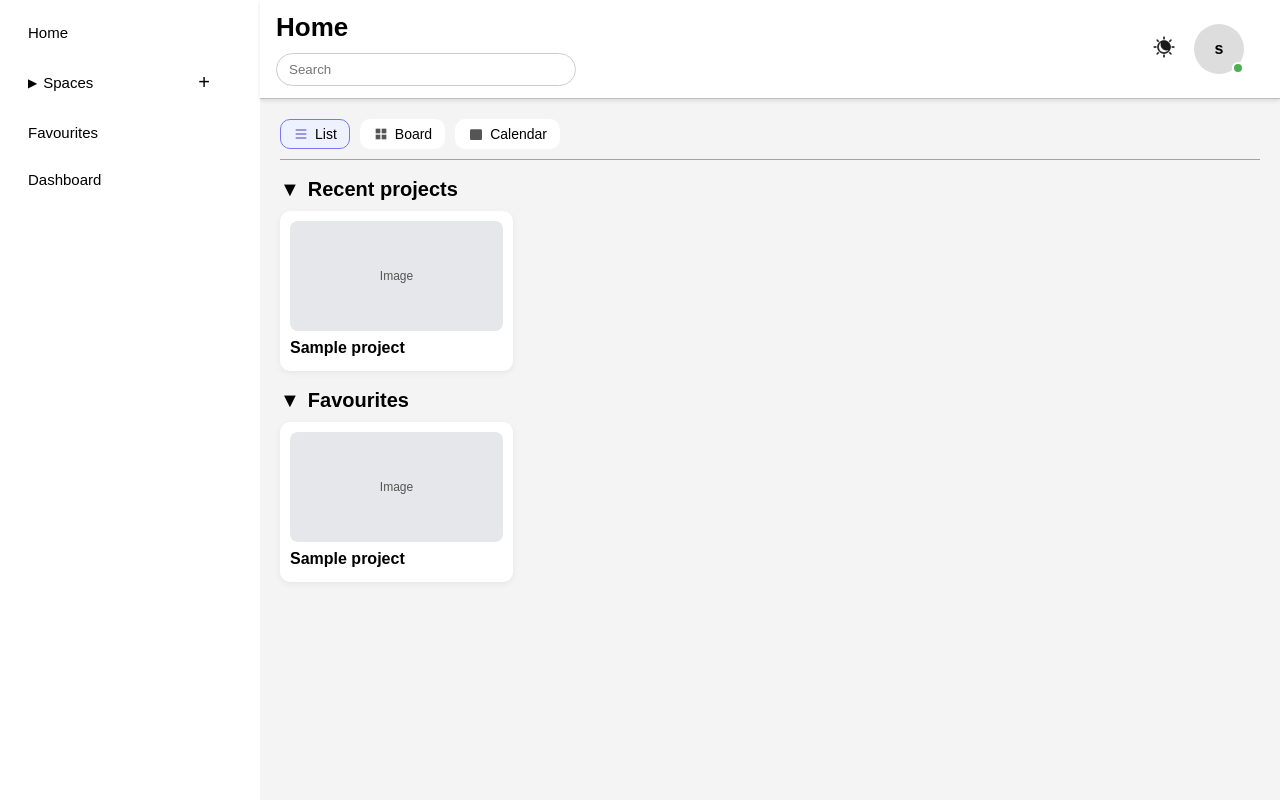
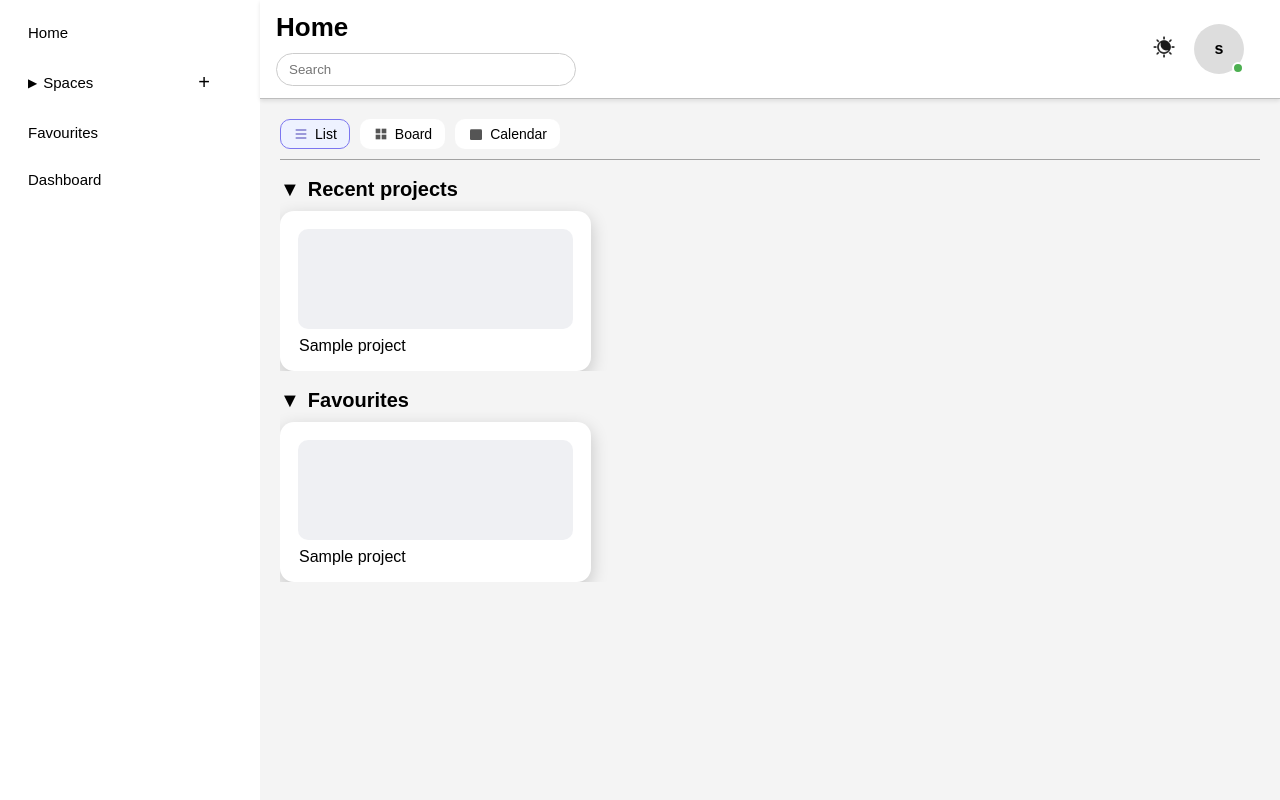
Before and after one commit to adsetsuko0/task_manager, a Django app: page / in a window 1280 px wide. Run offline with Django 5.2, Linux system fonts and the light colour scheme; a user stored in the database is signed in; tables that the repository leaves empty hold one stand-in row (values such as "Sample post").

Commit message:
fix card showing

```diff
--- a/tasks/static/tasks/css/style.css
+++ b/tasks/static/tasks/css/style.css
@@ -386,9 +386,7 @@ body.dark-theme .view-switch button:hover {
     align-items: center;
 }
 
-.section.collapsed .cards {
-    display: none;
-}
+
 
 .section-header span {
     transition: .2s;
@@ -400,53 +398,11 @@ body.dark-theme .view-switch button:hover {
 
 /* ===== TASK CARDS ===== */
 
-.cards {
-    margin-top: 10px;
-    display: grid;
-    grid-template-columns: repeat(auto-fill, minmax(220px, 1fr));
-    gap: 16px;
-}
 
-.card {
-    background: #fff;
-    border-radius: 10px;
-    color: #000;
-    padding: 10px;
-    box-shadow: 0 2px 6px rgba(0, 0, 0, .06);
-    position: relative;
-}
 
-.card-img {
-    background: #e5e7eb;
-    height: 110px;
-    border-radius: 8px;
-    display: flex;
-    align-items: center;
-    justify-content: center;
-    margin-bottom: 8px;
-    font-size: 12px;
-    color: #555;
-}
 
-.card-title {
-    font-weight: bold;
-    margin-bottom: 4px;
-}
 
-.card-status {
-    font-size: 12px;
-    color: #666;
-}
 
-.card-menu-btn {
-    position: absolute;
-    top: 6px;
-    right: 8px;
-    background: none;
-    border: none;
-    font-size: 18px;
-    cursor: pointer;
-}
 
 /* ===== DROPDOWN ===== */
 
@@ -1275,3 +1231,122 @@ body.dark-theme #project-dropdown button:last-child:hover {
     background-color: rgba(239, 68, 68, 0.12);
     color: #f87171;
 }
+
+
+
+#recent .cards,
+#fav .cards {
+    display: grid;
+    grid-template-columns: repeat(3, 1fr); /* ровно 3 карточки */
+    gap: 24px;
+}
+
+.cards.hidden {
+    display: none !important;
+}
+
+/* === CARD SIZE === */
+.section .cards {
+    transition: max-height 0.3s ease, opacity 0.3s ease;
+    overflow: hidden;
+    max-height: 1000px; /* Достаточная высота для всех карточек */
+    opacity: 1;
+}
+
+.section.collapsed .cards {
+    max-height: 0;
+    opacity: 0;
+}
+
+/* Размер и стиль карточки */
+#recent .card,
+#fav .card {
+    margin-top: 10px;
+    height: 160px;
+    padding: 18px;
+    border-radius: 14px;
+    position: relative;
+    background: #fff; /* или #1f1f1f для темной темы */
+    box-shadow: 0 6px 18px rgba(0, 0, 0, 0.2);
+    transition: transform 0.2s ease, box-shadow 0.2s ease;
+}
+
+/* Hover эффект */
+#recent .card:hover,
+#fav .card:hover {
+    transform: translateY(-4px);
+    box-shadow: 0 10px 28px rgba(0, 0, 0, 0.35);
+}
+
+/* Блок картинки */
+#recent .card-img,
+#fav .card-img {
+    height: 100px;
+    border-radius: 10px;
+    background: #e5e7eb; /* светлый фон */
+    display: flex;
+    align-items: center;
+    justify-content: center;
+    font-size: 13px;
+    opacity: 0.6;
+}
+
+/* Заголовок карточки */
+#recent .card-title,
+#fav .card-title {
+    position: absolute;
+    margin-left: 3px;
+    bottom: 16px;
+    left: 16px;
+    font-size: 16px;
+    font-weight: 500;
+}
+
+/* Кнопка меню */
+.card-menu-btn {
+    position: absolute;
+    top: 6px;
+    right: 8px;
+    background: none;
+    border: none;
+    font-size: 18px;
+    cursor: pointer;
+}
+
+/* ===== DARK THEME CARDS ===== */
+body.dark-theme #recent .card,
+body.dark-theme #fav .card {
+    background-color: #1e1e1e; /* темный фон */
+    color: #e0e0e0;            /* светлый текст по умолчанию */
+    box-shadow: 0 6px 18px rgba(0, 0, 0, 0.5);
+}
+
+body.dark-theme #recent .card:hover,
+body.dark-theme #fav .card:hover {
+    box-shadow: 0 10px 28px rgba(0, 0, 0, 0.6);
+}
+
+body.dark-theme #recent .card-img,
+body.dark-theme #fav .card-img {
+    background-color: #2a2a2a; /* темный блок картинки */
+    color: #bbb;               /* текст внутри блока картинки */
+    opacity: 0.6;
+}
+
+body.dark-theme #recent .card-title,
+body.dark-theme #fav .card-title {
+    color: #cacaca;            /* светлый заголовок */
+}
+
+body.dark-theme .card-menu-btn {
+    color: #aaa;               /* точки серые */
+}
+
+body.dark-theme .card-menu-btn:hover {
+    color: #fff;
+}
+
+#recent .cards .card:nth-last-child(-n+3),
+#fav .cards .card:nth-last-child(-n+3) {
+    display: block; /* показываем последние 3 */
+}
--- a/tasks/templates/tasks/main.html
+++ b/tasks/templates/tasks/main.html
@@ -192,7 +192,7 @@
                             onclick="openProjectMenu(event, '{{ p.id }}', '{{ p.name }}')">
                     </button>
 
-                    <div class="card-img">Image</div>
+                    <div class="card-img"></div>
                     <div class="card-title">{{ p.name }}</div>
 
 
@@ -220,7 +220,7 @@
                             onclick="openProjectMenu(event, '{{ p.id }}', '{{ p.name }}')">
                     </button>
 
-                    <div class="card-img">Image</div>
+                    <div class="card-img"></div>
                     <div class="card-title">{{ p.name }}</div>
 
                 </div>
```
Also changed, not shown: tasks/static/tasks/js/main.js (+50 -0 lines), tasks/static/tasks/icons/doc.png (added).
